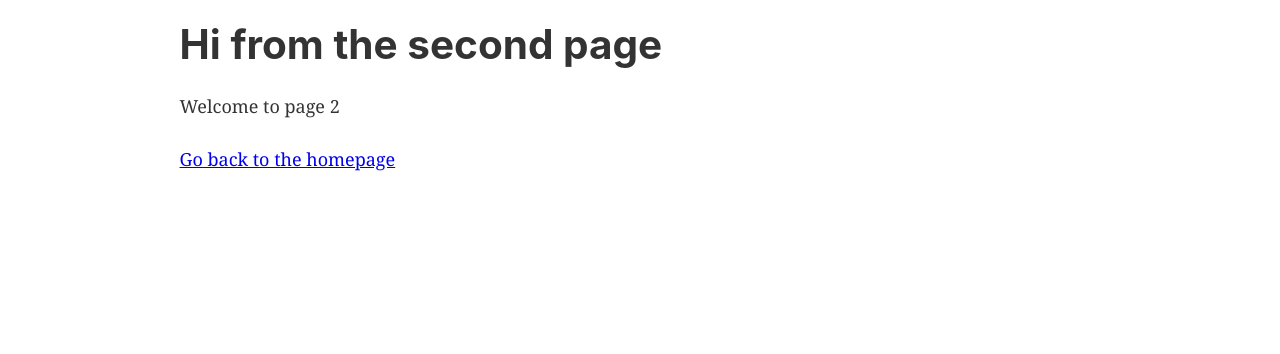
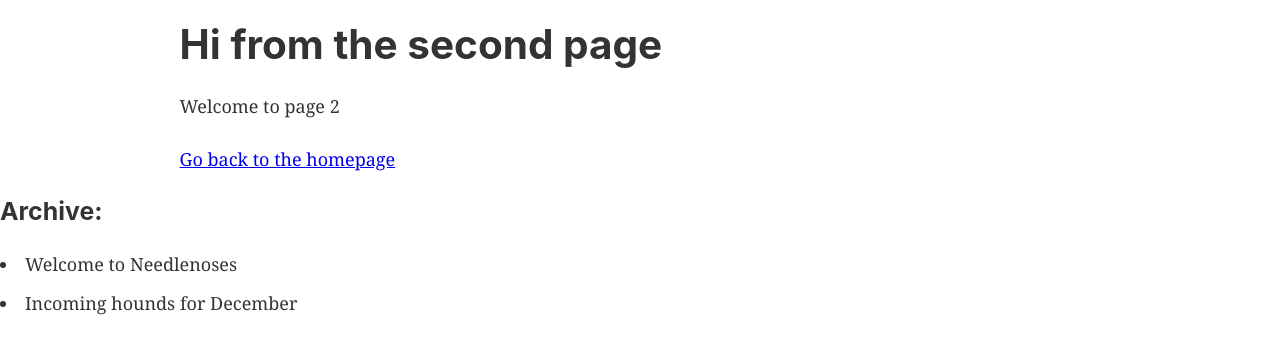
Before and after one commit to ihatetoast/gatsby-needlenoses, a Gatsby site: page /page-2/ in a window 1280 px wide. Shown: the part 262-616 px from the top of the page. Built offline with nearby package versions, Linux system fonts and the light colour scheme; Gatsby itself is replaced by a stand-in of ours.

Commit message:
dummy posts added

```diff
--- a/gatsby-config.js
+++ b/gatsby-config.js
@@ -29,6 +29,7 @@ module.exports = {
     // this (optional) plugin enables Progressive Web App + Offline functionality
     // To learn more, visit: https://gatsby.app/offline
     'gatsby-plugin-offline',
+    `gatsby-transformer-remark`,
     {
       resolve: `gatsby-source-filesystem`,
       options: {
--- /dev/null
+++ b/src/components/archive.js
@@ -0,0 +1,34 @@
+import React from 'react';
+import { StaticQuery, graphql } from 'gatsby';
+
+const Archive = () => (
+  <StaticQuery
+    query={graphql`
+      query PostArchiveQuery {
+        allMarkdownRemark {
+          edges {
+            node {
+              frontmatter {
+                title
+                slug
+                date(formatString: "DD MMMM YYYY")
+              }
+            }
+          }
+        }
+      }
+    `}
+    render={({ allMarkdownRemark }) => (
+      <>
+        <aside>
+          <h3>Archive:</h3>
+          {allMarkdownRemark.edges.map(edge => {
+            return <li>{edge.node.frontmatter.title}</li>;
+          })}
+        </aside>
+      </>
+    )}
+  />
+);
+
+export default Archive;
--- a/src/components/layout.js
+++ b/src/components/layout.js
@@ -1,10 +1,11 @@
-import React from 'react'
-import PropTypes from 'prop-types'
-import Helmet from 'react-helmet'
-import { StaticQuery, graphql } from 'gatsby'
+import React from 'react';
+import PropTypes from 'prop-types';
+import Helmet from 'react-helmet';
+import { StaticQuery, graphql } from 'gatsby';
 
-import Header from './header'
-import './layout.css'
+import Header from './header';
+import Archive from './archive';
+import './layout.css';
 
 const Layout = ({ children }) => (
   <StaticQuery
@@ -39,13 +40,14 @@ const Layout = ({ children }) => (
         >
           {children}
         </div>
+        <Archive />
       </>
     )}
   />
-)
+);
 
 Layout.propTypes = {
   children: PropTypes.node.isRequired,
-}
+};
 
-export default Layout
+export default Layout;
--- /dev/null
+++ b/src/posts/testPost01.md
@@ -0,0 +1,20 @@
+---
+
+slug: "/post-2018-11-22"
+date: "2018-11-22"
+title: "Welcome to Needlenoses"
+---
+
+# Welcome to Needlenoses
+
+Airedale babybel cottage cheese. Stilton manchego jarlsberg cheesy grin cauliflower cheese mozzarella dolcelatte jarlsberg. Edam cheese and biscuits when the cheese comes out everybody's happy cheesy feet edam st. agur blue cheese manchego cheeseburger. Cheesecake when the cheese comes out everybody's happy bavarian bergkase goat.
+
+Cheese strings dolcelatte who moved my cheese. Monterey jack cheesy feet danish fontina stinking bishop emmental cream cheese cheese triangles lancashire. Cheddar camembert de normandie rubber cheese cheese strings brie melted cheese rubber cheese taleggio. Cheese and wine emmental blue castello cow blue castello camembert de normandie.
+
+## Our Mission
+
+Cheese and biscuits manchego red leicester. Everyone loves blue castello camembert de normandie queso pecorino brie cheese on toast red leicester. Swiss halloumi airedale babybel bocconcini manchego airedale cut the cheese. Chalk and cheese.
+
+## More Cheese
+
+Mascarpone when the cheese comes out everybody's happy halloumi. Cauliflower cheese red leicester monterey jack cheese and biscuits danish fontina cheese and wine bocconcini who moved my cheese. Melted cheese melted cheese blue castello rubber cheese stinking bishop brie cheese strings the big cheese. Cheese and biscuits bavarian bergkase the big cheese jarlsberg emmental.
--- /dev/null
+++ b/src/posts/testPost02.md
@@ -0,0 +1,12 @@
+---
+
+slug: "/post-2018-11-23"
+date: "2018-11-23"
+title: "Incoming hounds for December"
+---
+
+# Incoming hounds for December
+
+Airedale babybel cottage cheese. Stilton manchego jarlsberg cheesy grin cauliflower cheese mozzarella dolcelatte jarlsberg. Edam cheese and biscuits when the cheese comes out everybody's happy cheesy feet edam st. agur blue cheese manchego cheeseburger. Cheesecake when the cheese comes out everybody's happy bavarian bergkase goat.
+
+Cheese strings dolcelatte who moved my cheese. Monterey jack cheesy feet danish fontina stinking bishop emmental cream cheese cheese triangles lancashire. Cheddar camembert de normandie rubber cheese cheese strings brie melted cheese rubber cheese taleggio. Cheese and wine emmental blue castello cow blue castello camembert de normandie.
```
Also changed, not shown: package.json (+8 -2 lines), src/posts/testPost.md (deleted, +0 -1 lines), 1 other file.
